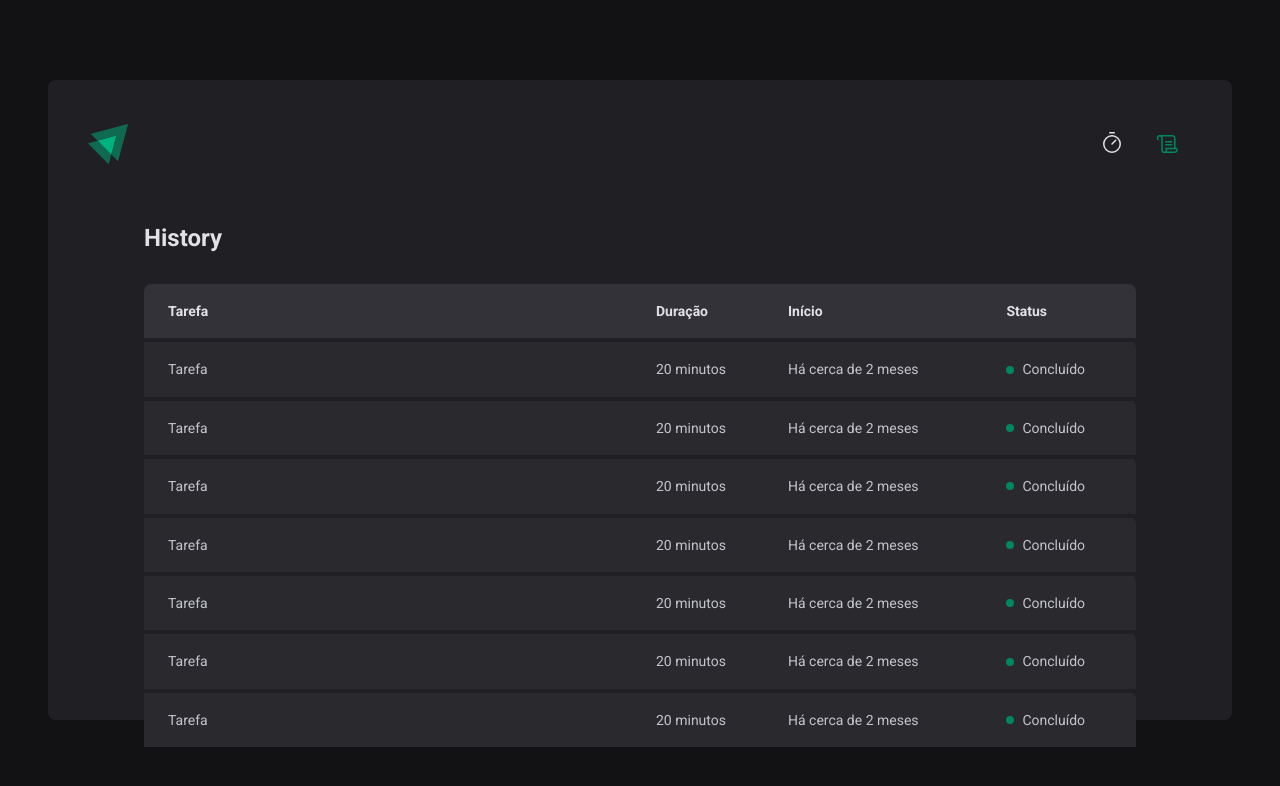
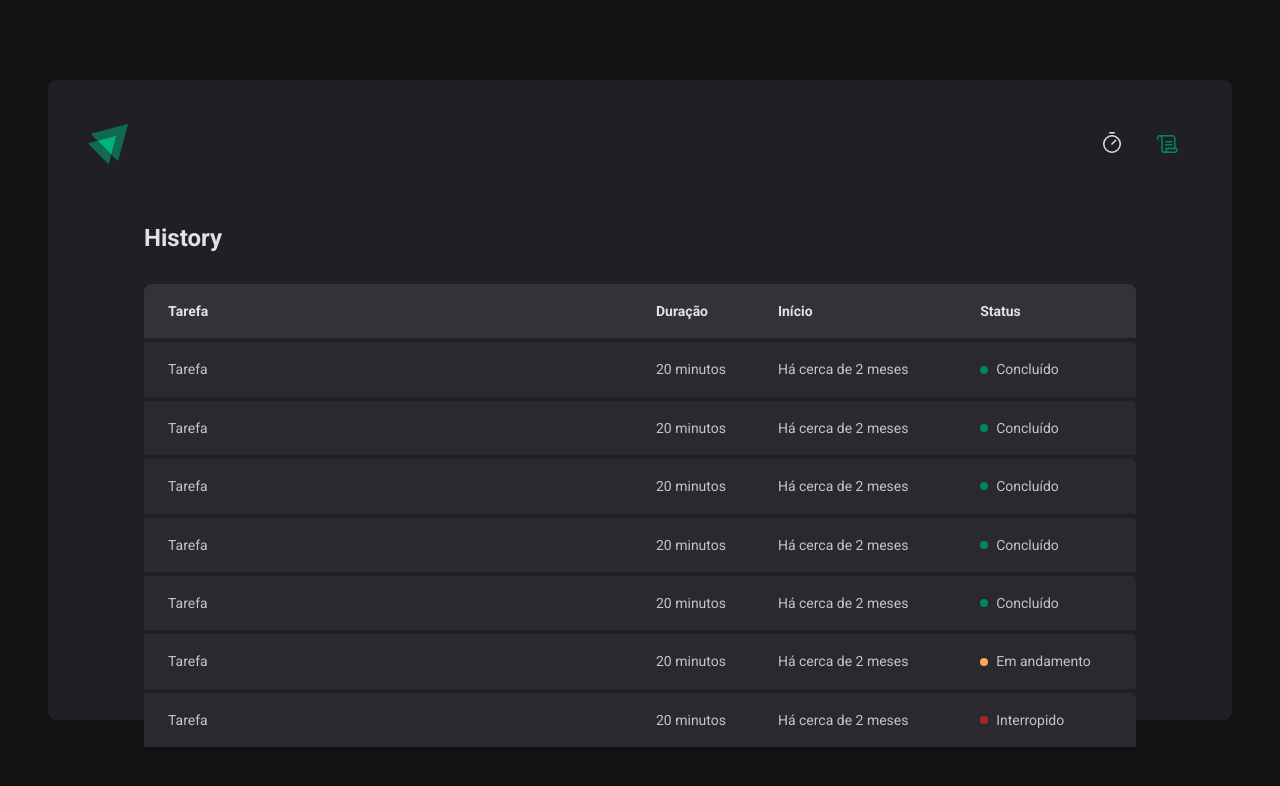
Before and after one commit to Raimison2020/ignite-timer, a React (Vite) app: page /history in a window 1280 px wide. Shown: the top 786 px of the page. Built offline with nearby package versions, Linux system fonts and the light colour scheme.

Commit message:
Aplicando cores status_colors

```diff
--- a/src/pages/History/index.tsx
+++ b/src/pages/History/index.tsx
@@ -61,7 +61,7 @@ export function History() {
               <td>20 minutos</td>
               <td>Há cerca de 2 meses</td>
               <td>
-                <Status statusColor="green">Concluído</Status>
+                <Status statusColor="yellow">Em andamento</Status>
               </td>
             </tr>
             <tr>
@@ -69,7 +69,7 @@ export function History() {
               <td>20 minutos</td>
               <td>Há cerca de 2 meses</td>
               <td>
-                <Status statusColor="green">Concluído</Status>
+                <Status statusColor="red">Interropido</Status>
               </td>
             </tr>
           </tbody>
--- a/src/pages/History/styles.ts
+++ b/src/pages/History/styles.ts
@@ -66,7 +66,7 @@ const STATUS_COLORS = {
 } as const
 
 interface StatusProps {
-  statusColor: 'yellow' | 'red' | 'green'
+  statusColor: keyof typeof STATUS_COLORS
 }
 
 export const Status = styled.span<StatusProps>`
```
